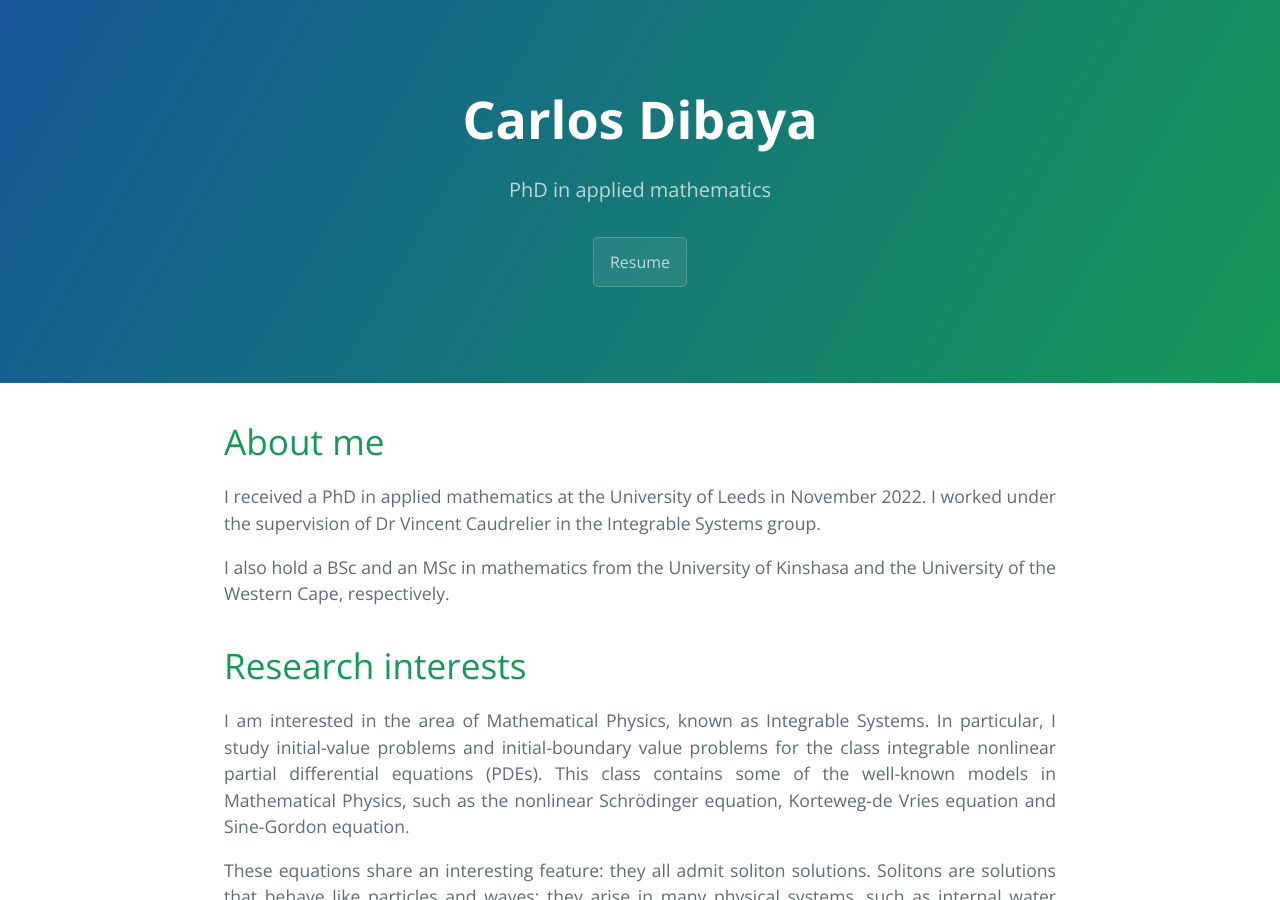
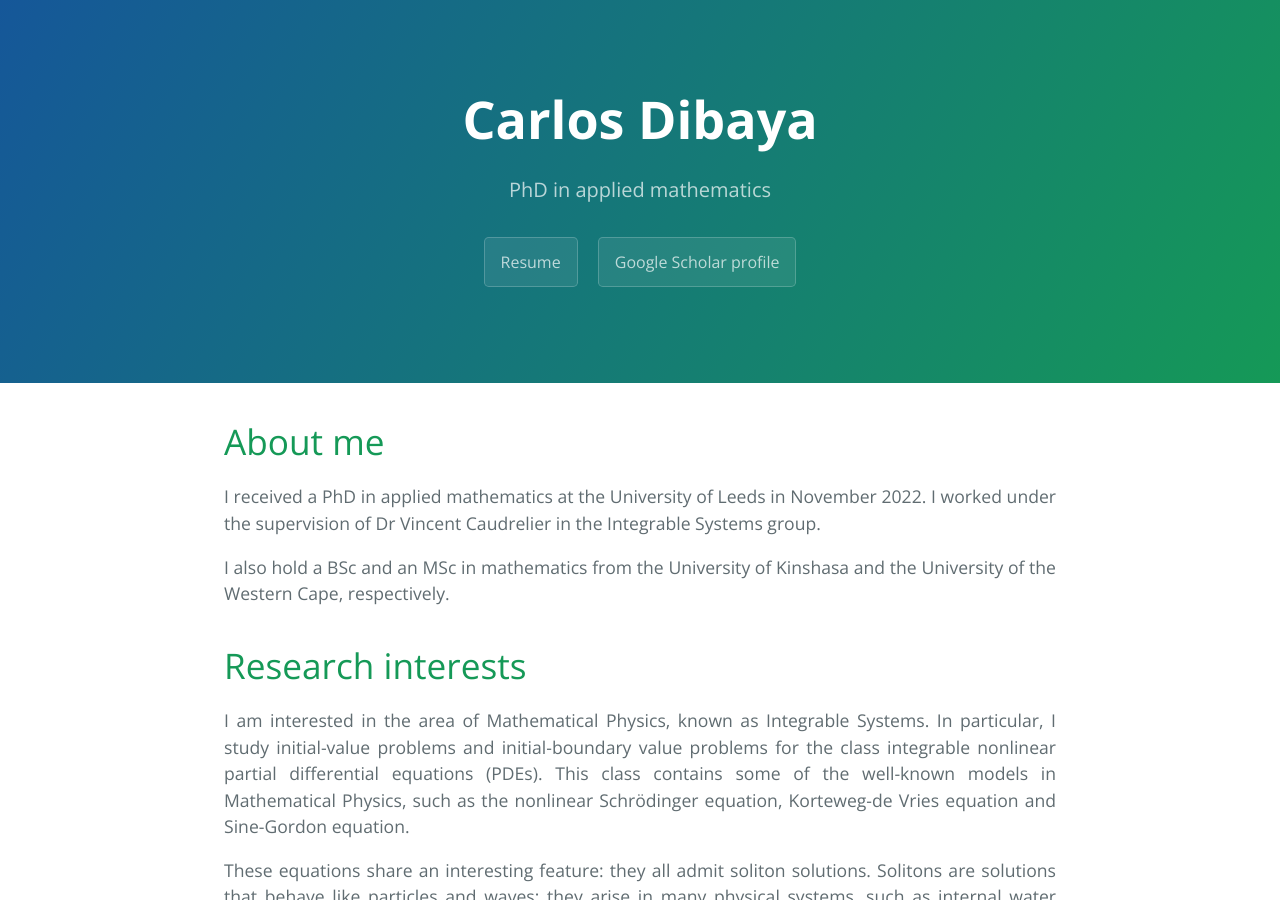
Before and after one commit to carlosdibaya/carlosdibaya.github.io, a Jekyll site: the page built from index.md, in a window 1280 px wide and 900 px high. Built offline with Jekyll 4.4.1, drawn with Linux system fonts in a browser that asks for light colours.

Commit message:
Update default.html

```diff
--- a/_layouts/default.html
+++ b/_layouts/default.html
@@ -23,6 +23,7 @@
       {% endif %}
       {% if site.show_downloads %}
         <a href="/CarlosDibayaResume.pdf" class="btn">Resume</a>
+        <a href="https://scholar.google.co.uk/citations?user=vf_WPhIAAAAJ&hl=en&oi=ao" class="btn">Google Scholar profile</a>
       {% endif %}
     </header>
 
```
